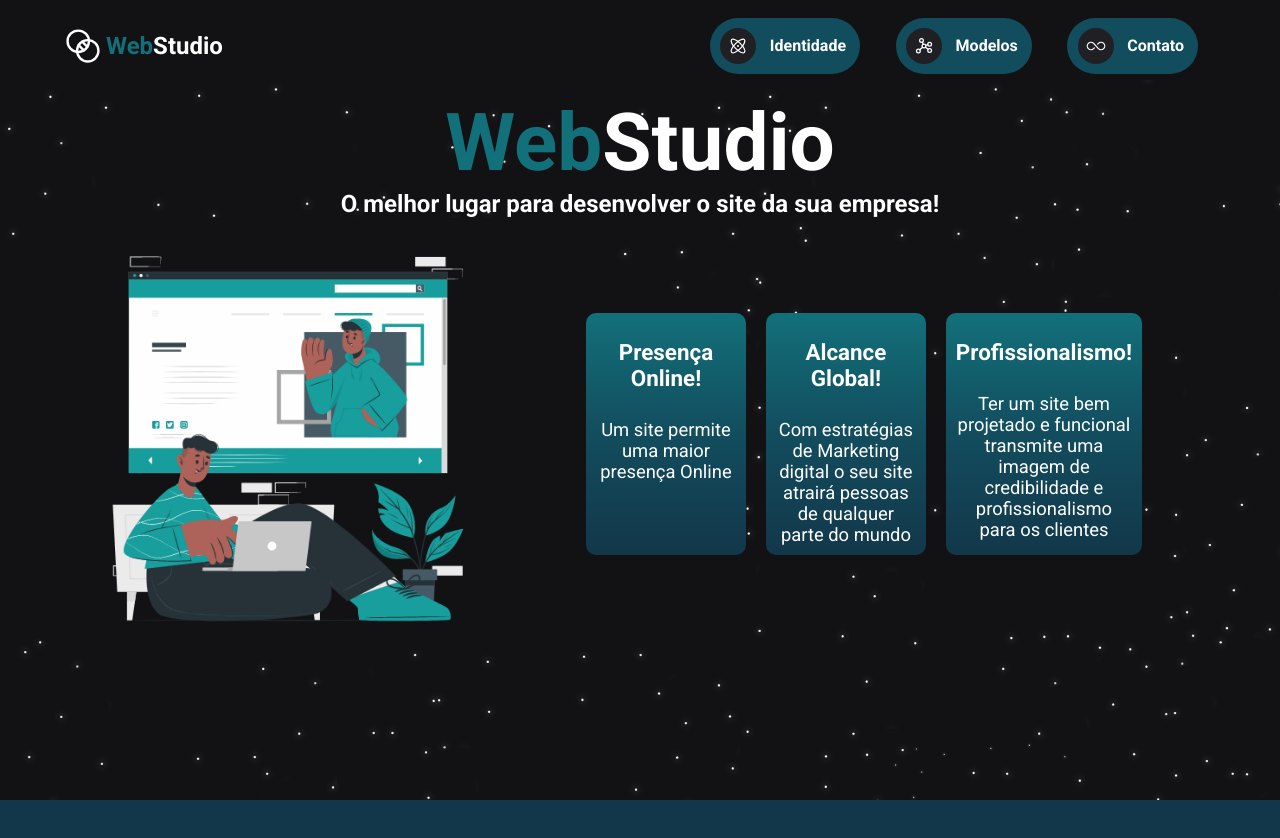
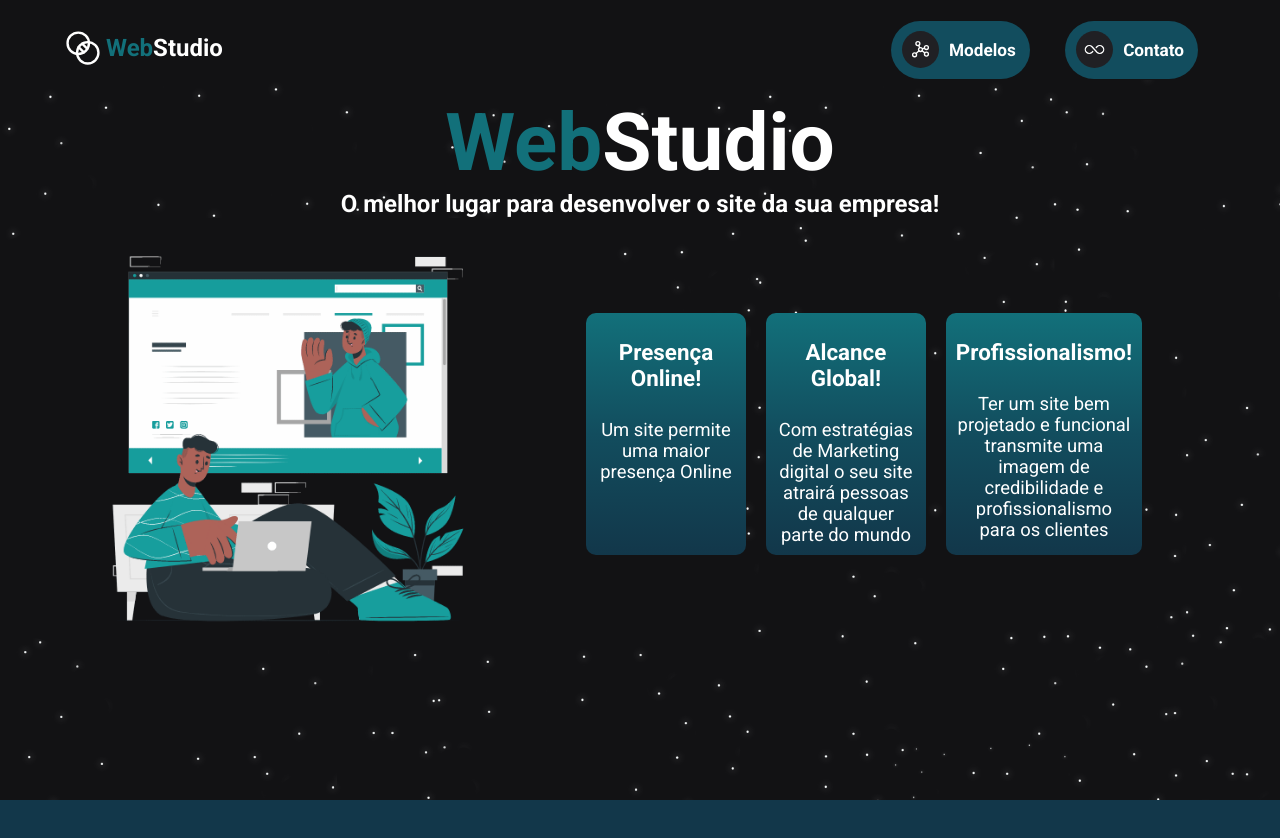
Before and after one commit to abraao0liveira/WebStudio, a React (Vite) app: page / in a window 1280 px wide. Shown: the top 838 px of the page. Built offline with nearby package versions, Linux system fonts and the light colour scheme.

Commit message:
update NavBar (index.jsx and styles.js)

```diff
--- a/src/components/NavBar/index.jsx
+++ b/src/components/NavBar/index.jsx
@@ -1,5 +1,5 @@
 import { NavBarContainer } from "./styles"
-import { Atom, Graph, Infinity, Intersect } from "phosphor-react";
+import { Graph, Infinity, Intersect } from "phosphor-react";
 
 export function NavBar() {
   return (
@@ -13,19 +13,13 @@ export function NavBar() {
           <ul>
             <div className="liContainer">
               <div className="iconContainer">
-                <Atom size={20} />
-              </div>
-              <li>Identidade</li>
-            </div>
-            <div className="liContainer">
-              <div className="iconContainer">
-                <Graph size={20} />
+                <Graph size={21} />
               </div>
               <li>Modelos</li>
             </div>
             <div className="liContainer">
               <div className="iconContainer">
-                <Infinity size={20} />
+                <Infinity size={21} />
               </div>
               <li>Contato</li>
             </div>
--- a/src/components/NavBar/styles.js
+++ b/src/components/NavBar/styles.js
@@ -35,6 +35,7 @@ export const NavBarContainer = styled.header`
       align-items: center;
       justify-content: end;
       margin: auto;
+      margin-top: 0.2rem;
       padding: 0;
       transition: all 0.5s ease-in-out;
 
@@ -56,9 +57,9 @@ export const NavBarContainer = styled.header`
         li{
           list-style: none;
           padding: 0.25rem;
-          margin: 0.4rem 0.5rem 0.4rem 0.1rem;
+          margin: 0.4rem 0.5rem 0.4rem -0.1rem;
           font-weight: bold;
-          font-size: 1rem;
+          font-size: 1.075rem;
         }
     }
     .iconContainer {
```
